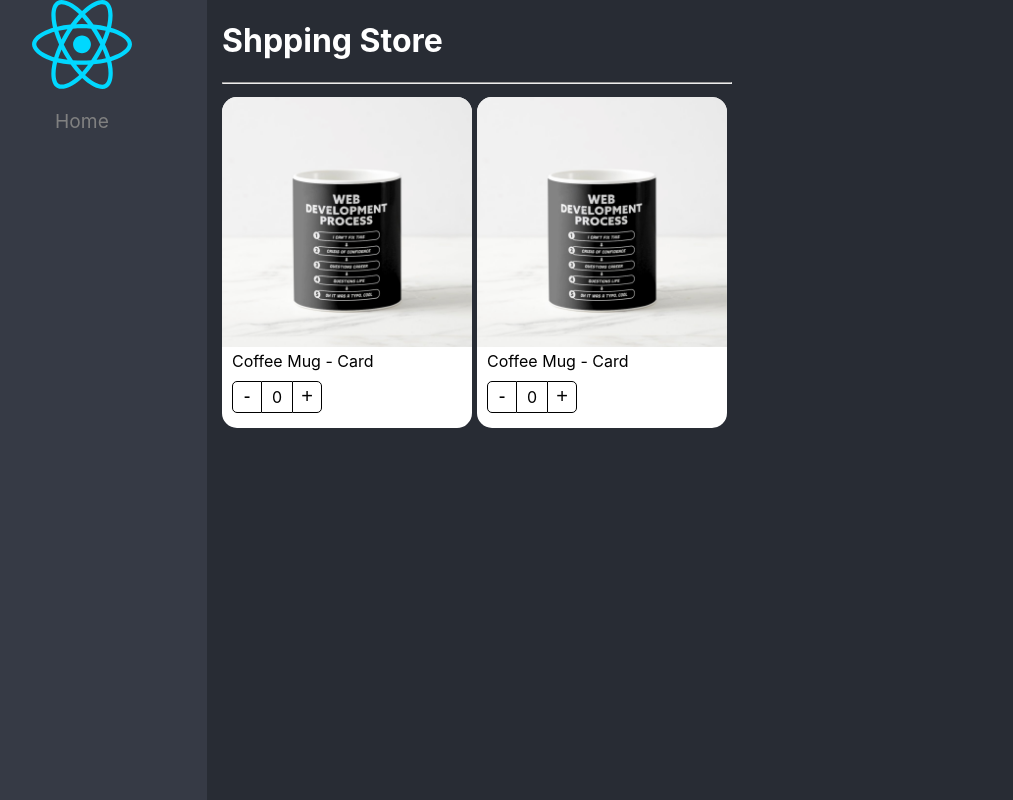
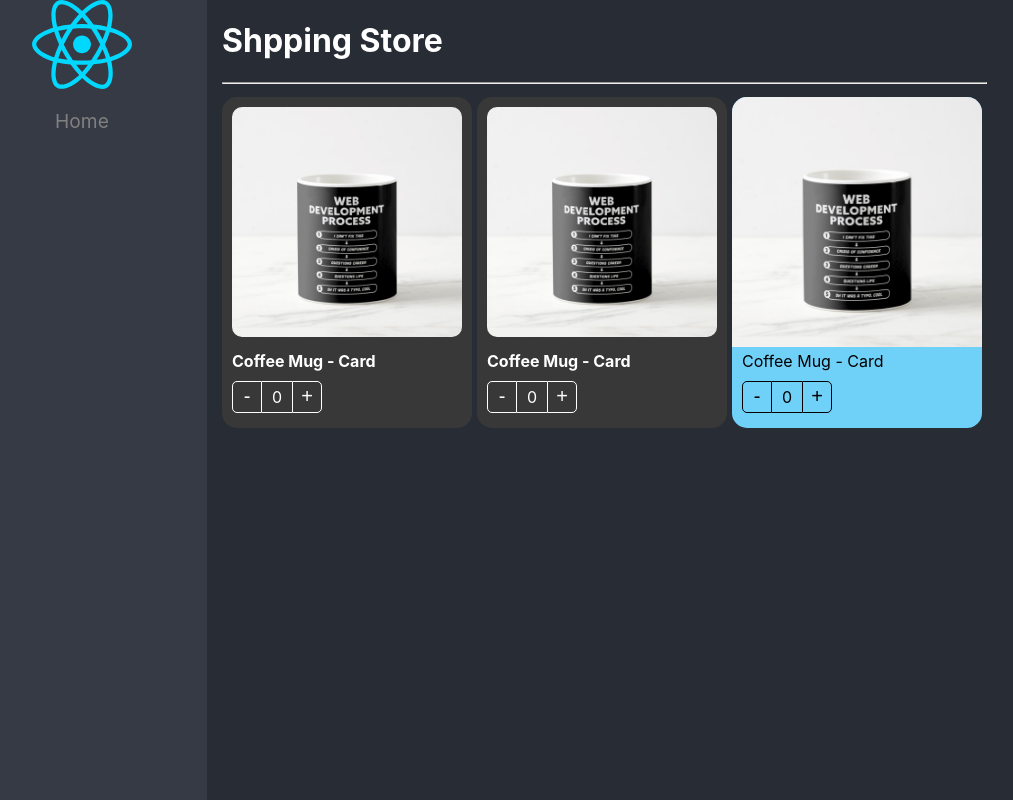
Before and after one commit to racsorazaclasobol/02-reactpro-design-patrones-componentes, a React (Vite) app: page / in a window 1280 px wide. Shown: the whole page, without its empty margins (43-1056 px from the left). Built offline with nearby package versions, Linux system fonts and the light colour scheme.

Commit message:
Component Extend Styles - listo

```diff
--- a/src/02-component-patterns/components/ProductButton.tsx
+++ b/src/02-component-patterns/components/ProductButton.tsx
@@ -1,12 +1,17 @@
 import { useContext } from "react";
 import { ProductContext } from "./ProductoCard";
 
-export const ProductButton = () => {
+interface ProductButtonProps {
+    className?:string;
+    style?: React.CSSProperties;
+}
+
+export const ProductButton = ({ className, style }: ProductButtonProps) => {
 
     const { increaseBy, counter } = useContext( ProductContext );
 
     return (
-        <div  className='buttonsContainer'>
+        <div  className={`buttonsContainer ${ className }`}>
 
             <button className='buttonMinus' onClick={ () => increaseBy( -1 ) }>
                 -
--- a/src/02-component-patterns/components/ProductImage.tsx
+++ b/src/02-component-patterns/components/ProductImage.tsx
@@ -2,7 +2,13 @@ import { useContext } from "react";
 import { ProductContext } from "./ProductoCard";
 import noImage from '../assets/no-image.jpg'
 
-export const ProductImage = ({ img = '' }) => {
+interface ProductImageProps {
+    img?: string;
+    className?: string;
+    style?: React.CSSProperties;
+}
+
+export const ProductImage = ( { img, className, style }: ProductImageProps ) => {
 
     const { product } = useContext( ProductContext );
     let imgToShow: string;
@@ -10,6 +16,6 @@ export const ProductImage = ({ img = '' }) => {
     imgToShow = ( img ) ? img : ( ( product.img ) ? product.img : noImage );
 
     return (
-        <img className='productImg' src={ imgToShow } alt='Product Image' />
+        <img className={ `productImg ${ className }` } src={ imgToShow } alt='Product Image' />
     )
 }
--- a/src/02-component-patterns/components/ProductTitle.tsx
+++ b/src/02-component-patterns/components/ProductTitle.tsx
@@ -1,13 +1,20 @@
 import { useContext } from "react";
 import { ProductContext } from "./ProductoCard";
 
-export const ProductTitle = ({ title }: { title?: string }) => { //{ title: string } simula ser una interfaz
+export interface TitleProps {
+    title?: string;
+    className?: string
+    style?: React.CSSProperties;
+}
+
+export const ProductTitle = ({ title, className, style }: TitleProps) => { //{ title: string } simula ser una interfaz
 
     const { product } = useContext( ProductContext );
+
     let titleToShow: string;
     titleToShow = ( !title ) ? product.title : title;
 
     return (
-        <span className='productDescription'> { titleToShow } </span>
+        <span className={`productDescription ${ className }`}> { titleToShow } </span>
     )
 }
--- a/src/02-component-patterns/components/ProductoCard.tsx
+++ b/src/02-component-patterns/components/ProductoCard.tsx
@@ -1,21 +1,27 @@
-import { createContext } from 'react';
+import { createContext, ReactElement } from 'react';
 
 import { useProduct } from '../hooks/useProduct';
-import { ProductContextProps, ProductCardProps } from '../interfaces/productsInterfaces';
+import { ProductContextProps, Product } from '../interfaces/productsInterfaces';
 
 import '../styles/styles.css';
 
 export const ProductContext = createContext({  } as ProductContextProps);
 const { Provider } = ProductContext;
 
+export interface ProductCardProps {
+    product: Product;
+    children: ReactElement | ReactElement[];
+    className?: string;
+    style?: React.CSSProperties;
+}
 
-export const ProductCard = ({ children, product }: ProductCardProps) => {
+export const ProductCard = ({ children, product, className, style }: ProductCardProps) => {
 
     const { counter, increaseBy } = useProduct();
 
     return (
         <Provider value={{ counter, increaseBy, product }}>
-            <div className='productCard'>
+            <div className={`productCard ${ className  }`} style={ style } >
 
                 {
                     children
--- a/src/02-component-patterns/pages/ShoppingPage.tsx
+++ b/src/02-component-patterns/pages/ShoppingPage.tsx
@@ -1,4 +1,5 @@
 import { ProductButton, ProductImage, ProductCard, ProductTitle } from '../components/';
+import '../styles/custom-styles.css';
 
 const product = {
 	id: '1',
@@ -15,16 +16,24 @@ export const ShoppingPage = () => {
 
 			<div style={{ display: 'flex', flexDirection:'row', flexWrap: 'wrap' }}>
 				{/*  Compund Component Pattern */}
-				<ProductCard product={ product } >
+				<ProductCard product={ product } className="bg-dark text-white"  >
 
-					<ProductCard.Image img='' />
-					<ProductCard.Title title='' />
-					<ProductCard.Button />
+					<ProductCard.Image className='custom-image' />
+					<ProductCard.Title className="text-bold text-white" />
+					<ProductCard.Button className="custom-buttons" />
 
 				</ProductCard>
 
 				{/* Componentes Anidados */}
-				<ProductCard product={ product } >
+				<ProductCard product={ product } className="bg-dark text-white" >
+
+					<ProductImage className="custom-image" />
+					<ProductTitle className="text-bold" />
+					<ProductButton className="custom-buttons" />
+
+				</ProductCard>
+
+				<ProductCard product={ product } style={{ backgroundColor: '#70D1F8' }} >
 
 					<ProductImage />
 					<ProductTitle />
--- /dev/null
+++ b/src/02-component-patterns/styles/custom-styles.css
@@ -0,0 +1,22 @@
+.bg-dark{
+    background-color: rgb(56,56,56);
+}
+
+.text-white {
+    color: white;
+}
+
+.text-bold {
+    font-weight: bold;
+}
+
+.custom-image {
+    padding: 10px;
+    border-radius: 20px;
+    width: calc( 100% - 20px );
+}
+
+.custom-buttons button, .custom-buttons div{
+    color: white;
+    border-color: white;
+}
```
Also changed, not shown: src/02-component-patterns/interfaces/productsInterfaces.ts (+7 -12 lines).
